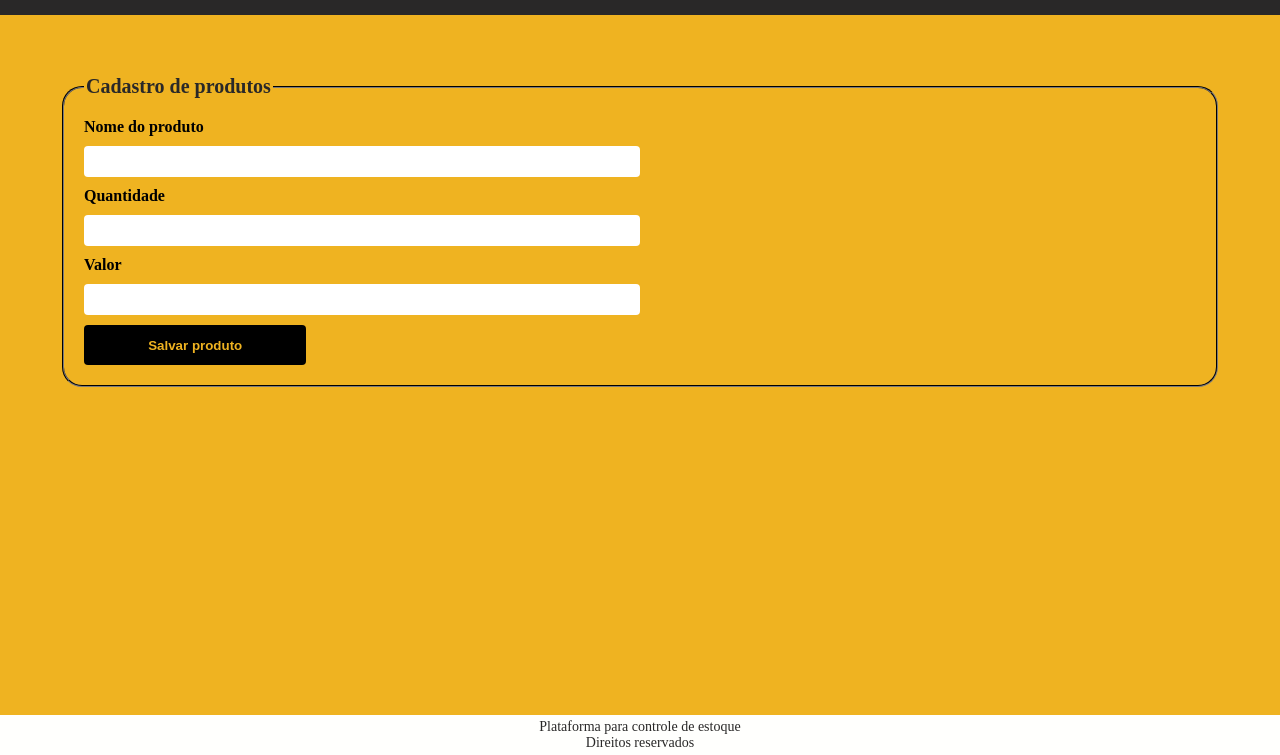
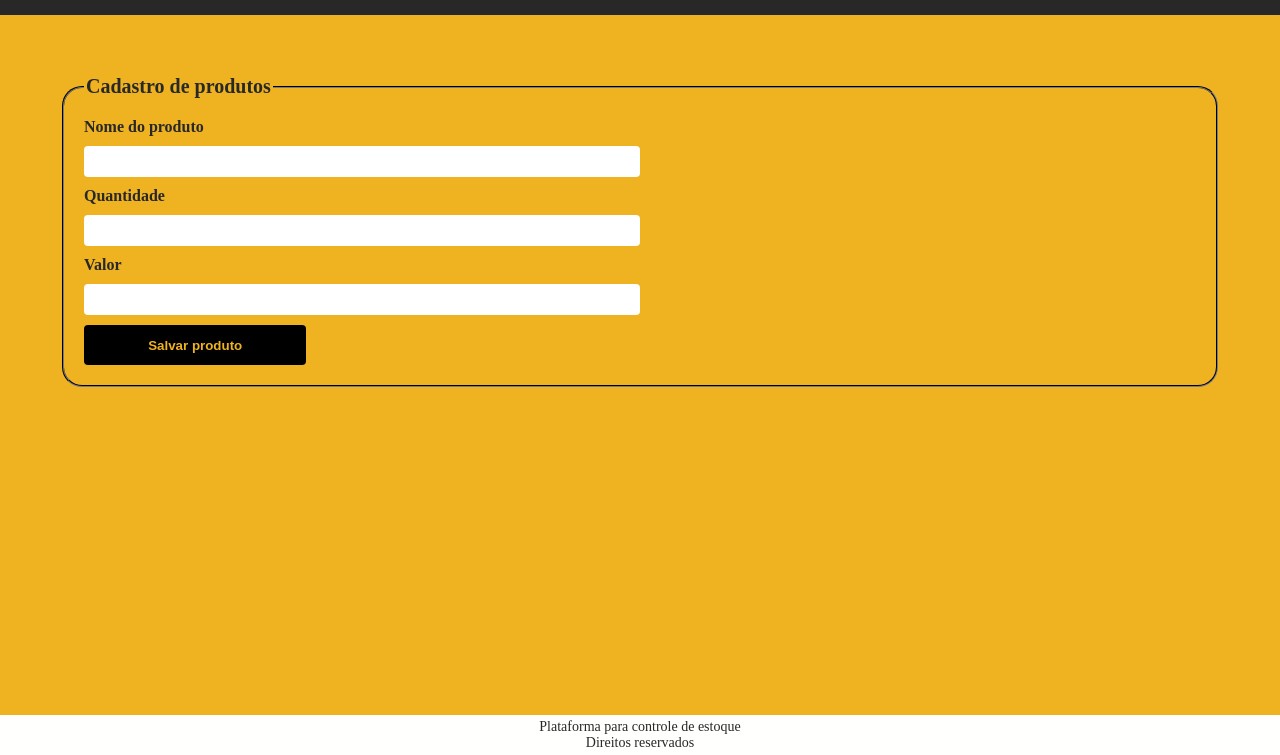
Before and after one commit to rapharosa/controle-de-estoque, a plain HTML site: page public/index.html in a window 1280 px wide. Shown: the part 45-800 px from the top of the page. Drawn offline with Linux system fonts and the light colour scheme.

Commit message:
cor da label

```diff
--- a/public/src/css/style.css
+++ b/public/src/css/style.css
@@ -54,7 +54,7 @@ legend{
 }
 
 label{
-
+    color: var(--cinza);
     font-size: 16px;
     font-weight: bold;
 }
```
